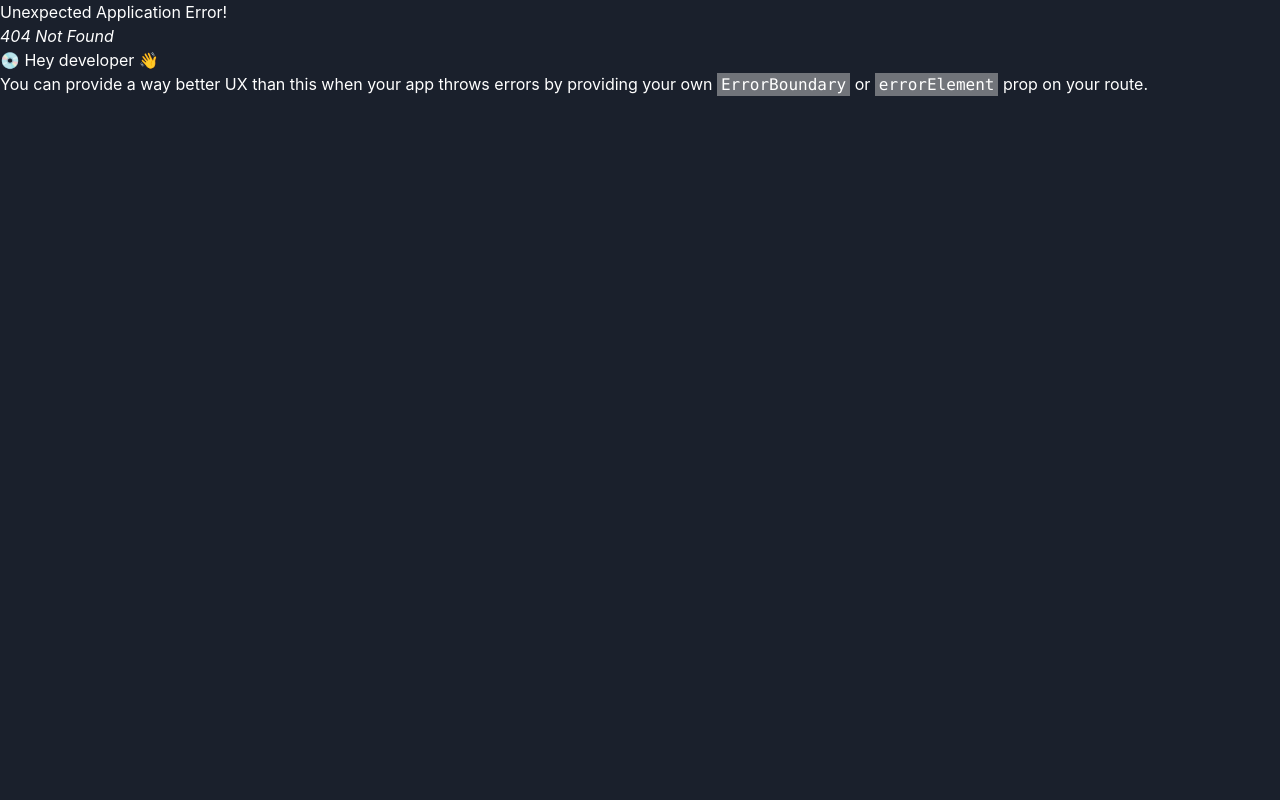
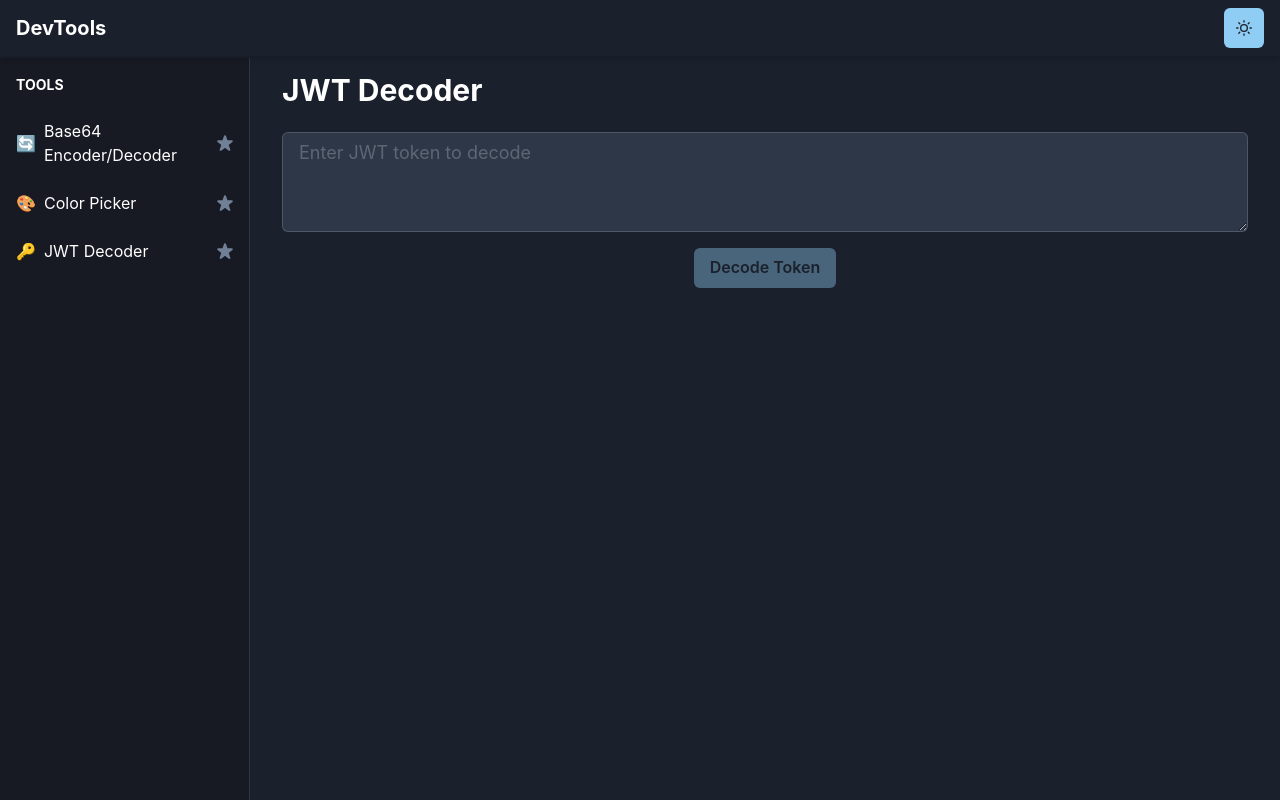
Before and after one commit to Zingzy/dev-tools, a React (Vite) app: page /tools/jwt-decoder in a window 1280 px wide. Before the commit this address had no page. Built offline with nearby package versions, Linux system fonts and the light colour scheme.

Commit message:
Feat: Add JWT Decoder tool

```diff
--- a/src/App.jsx
+++ b/src/App.jsx
@@ -12,6 +12,7 @@ const Base64Tool = lazy(() => import("./components/tools/Base64Tool"));
 const ColorPickerTool = lazy(
   () => import("./components/tools/ColorPickerTool"),
 );
+const JWTDecoderTool = lazy(() => import("./components/tools/JWTDecoderTool"));
 
 const router = createBrowserRouter([
   {
@@ -42,6 +43,14 @@ const router = createBrowserRouter([
           </Suspense>
         ),
       },
+      {
+        path: "tools/jwt-decoder",
+        element: (
+          <Suspense fallback={<div>Loading...</div>}>
+            <JWTDecoderTool />
+          </Suspense>
+        ),
+      },
     ],
   },
 ]);
--- a/src/components/layout/Sidebar.jsx
+++ b/src/components/layout/Sidebar.jsx
@@ -20,6 +20,7 @@ import { StarIcon } from "@chakra-ui/icons";
 const tools = [
   { name: "Base64 Encoder/Decoder", path: "/tools/base64", icon: "🔄" },
   { name: "Color Picker", path: "/tools/color-picker", icon: "🎨" },
+  { name: "JWT Decoder", path: "/tools/jwt-decoder", icon: "🔑" },
 ];
 
 const Sidebar = ({ isOpen, onClose }) => {
--- /dev/null
+++ b/src/components/tools/JWTDecoderTool.jsx
@@ -0,0 +1,185 @@
+import {
+  Box,
+  Button,
+  Heading,
+  Text,
+  Textarea,
+  VStack,
+  HStack,
+  IconButton,
+  useColorMode,
+  useToast,
+  Badge,
+} from "@chakra-ui/react";
+import { CopyIcon } from "@chakra-ui/icons";
+import { useCopyToClipboard } from "../../hooks/useCopyToClipboard";
+import { useToolHistory } from "../../hooks/useToolHistory";
+import { useLocalStorage } from "../../hooks/useLocalStorage";
+import { isEmpty } from "../../utils/common";
+import {
+  parseJWT,
+  formatTimestamp,
+  isTokenExpired,
+} from "../../utils/jwtUtils";
+
+const JWTDecoderTool = () => {
+  const [input, setInput] = useLocalStorage("jwt-input", "");
+  const [decodedData, setDecodedData] = useLocalStorage("jwt-decoded", null);
+  const recordHistory = useToolHistory("JWT Decoder");
+  const copyToClipboard = useCopyToClipboard();
+  const { colorMode } = useColorMode();
+  const toast = useToast();
+
+  const handleInputChange = (e) => {
+    const value = e.target.value;
+    if (value.length > 10000) {
+      toast({
+        title: "Input Too Long",
+        description: "Please enter text less than 10000 characters",
+        status: "error",
+        duration: 3000,
+      });
+      return;
+    }
+    setInput(value);
+  };
+
+  const decode = () => {
+    if (isEmpty(input)) {
+      toast({
+        title: "Empty Input",
+        description: "Please enter a JWT token to decode",
+        status: "warning",
+        duration: 2000,
+      });
+      return;
+    }
+
+    const result = parseJWT(input);
+    if (result.success) {
+      setDecodedData(result.value);
+      recordHistory(input, JSON.stringify(result.value, null, 2));
+    } else {
+      toast({
+        title: "Decoding Error",
+        description: result.error,
+        status: "error",
+        duration: 3000,
+      });
+      setDecodedData(null);
+    }
+  };
+
+  const renderTokenSection = (title, data, raw) => {
+    const content = JSON.stringify(data, null, 2);
+    return (
+      <Box
+        p={4}
+        borderRadius="md"
+        bg={colorMode === "dark" ? "gray.700" : "gray.50"}
+        position="relative"
+      >
+        <HStack mb={2} justify="space-between">
+          <Heading size="sm">{title}</Heading>
+          <IconButton
+            size="sm"
+            icon={<CopyIcon />}
+            aria-label={`Copy ${title}`}
+            onClick={() => copyToClipboard(raw || content)}
+          />
+        </HStack>
+        <Textarea
+          value={content}
+          isReadOnly
+          size="sm"
+          minH="100px"
+          fontFamily="monospace"
+          bg={colorMode === "dark" ? "gray.800" : "white"}
+        />
+      </Box>
+    );
+  };
+
+  const renderExpiryInfo = () => {
+    if (!decodedData?.payload?.exp) return null;
+
+    const expired = isTokenExpired(decodedData.payload);
+    return (
+      <HStack>
+        <Text>Expires:</Text>
+        <Badge colorScheme={expired ? "red" : "green"}>
+          {formatTimestamp(decodedData.payload.exp)}
+        </Badge>
+        <Badge colorScheme={expired ? "red" : "green"}>
+          {expired ? "Expired" : "Valid"}
+        </Badge>
+      </HStack>
+    );
+  };
+
+  return (
+    <Box>
+      <Heading size="lg" mb={6}>
+        JWT Decoder
+      </Heading>
+      <VStack spacing={4} align="stretch">
+        <Box>
+          <Textarea
+            value={input}
+            onChange={handleInputChange}
+            placeholder="Enter JWT token to decode"
+            size="lg"
+            minH="100px"
+            bg={colorMode === "dark" ? "gray.700" : "white"}
+          />
+        </Box>
+
+        <Button
+          colorScheme="blue"
+          onClick={decode}
+          isDisabled={isEmpty(input)}
+          alignSelf="center"
+        >
+          Decode Token
+        </Button>
+
+        {decodedData && (
+          <VStack spacing={4} align="stretch">
+            {renderExpiryInfo()}
+            {renderTokenSection(
+              "Header",
+              decodedData.header,
+              decodedData.raw.header,
+            )}
+            {renderTokenSection(
+              "Payload",
+              decodedData.payload,
+              decodedData.raw.payload,
+            )}
+            <Box
+              p={4}
+              borderRadius="md"
+              bg={colorMode === "dark" ? "gray.700" : "gray.50"}
+              position="relative"
+            >
+              <HStack mb={2} justify="space-between">
+                <Heading size="sm">Signature</Heading>
+                <IconButton
+                  size="sm"
+                  icon={<CopyIcon />}
+                  aria-label="Copy signature"
+                  onClick={() => copyToClipboard(decodedData.raw.signature)}
+                />
+              </HStack>
+              <Text fontFamily="monospace" fontSize="sm" wordBreak="break-all">
+                {decodedData.signature}
+              </Text>
+            </Box>
+          </VStack>
+        )}
+      </VStack>
+    </Box>
+  );
+};
+
+export default JWTDecoderTool;
--- a/src/pages/HomePage.jsx
+++ b/src/pages/HomePage.jsx
@@ -22,6 +22,13 @@ const tools = [
       "Pick colors and convert between different formats (HEX, RGB, HSL). Includes color palette generation.",
     path: "/tools/color-picker",
     icon: "🎨",
+  },
+  {
+    name: "JWT Decoder",
+    description:
+      "Decode and inspect JSON Web Tokens (JWT). Visualize header, payload, and validate token expiration.",
+    path: "/tools/jwt-decoder",
+    icon: "🔑",
   },
 ];
 
--- /dev/null
+++ b/src/utils/jwtUtils.js
@@ -0,0 +1,68 @@
+import { decodeFromBase64 } from "./base64Utils";
+import { isEmpty } from "./common";
+
+// Parse and validate a JWT token
+export const parseJWT = (token) => {
+  try {
+    if (isEmpty(token)) {
+      return { success: false, error: "Token is empty" };
+    }
+
+    const parts = token.split(".");
+    if (parts.length !== 3) {
+      return { success: false, error: "Invalid JWT format" };
+    }
+
+    const [headerB64, payloadB64, signature] = parts;
+
+    // Decode header
+    const headerResult = decodeFromBase64(headerB64);
+    if (!headerResult.success) {
+      return { success: false, error: "Invalid header encoding" };
+    }
+
+    // Decode payload
+    const payloadResult = decodeFromBase64(payloadB64);
+    if (!payloadResult.success) {
+      return { success: false, error: "Invalid payload encoding" };
+    }
+
+    // Parse JSON
+    const header = JSON.parse(headerResult.value);
+    const payload = JSON.parse(payloadResult.value);
+
+    return {
+      success: true,
+      value: {
+        header,
+        payload,
+        signature,
+        raw: {
+          header: headerB64,
+          payload: payloadB64,
+          signature,
+        },
+      },
+    };
+  } catch (error) {
+    return { success: false, error: error.message };
+  }
+};
+
+// Format a timestamp in a human-readable format
+export const formatTimestamp = (timestamp) => {
+  if (!timestamp) return "N/A";
+  try {
+    const date = new Date(timestamp * 1000);
+    return date.toLocaleString();
+  } catch {
+    return "Invalid Date";
+  }
+};
+
+// Check if a JWT is expired
+export const isTokenExpired = (payload) => {
+  if (!payload || !payload.exp) return false;
+  const now = Math.floor(Date.now() / 1000);
+  return now >= payload.exp;
+};
```
